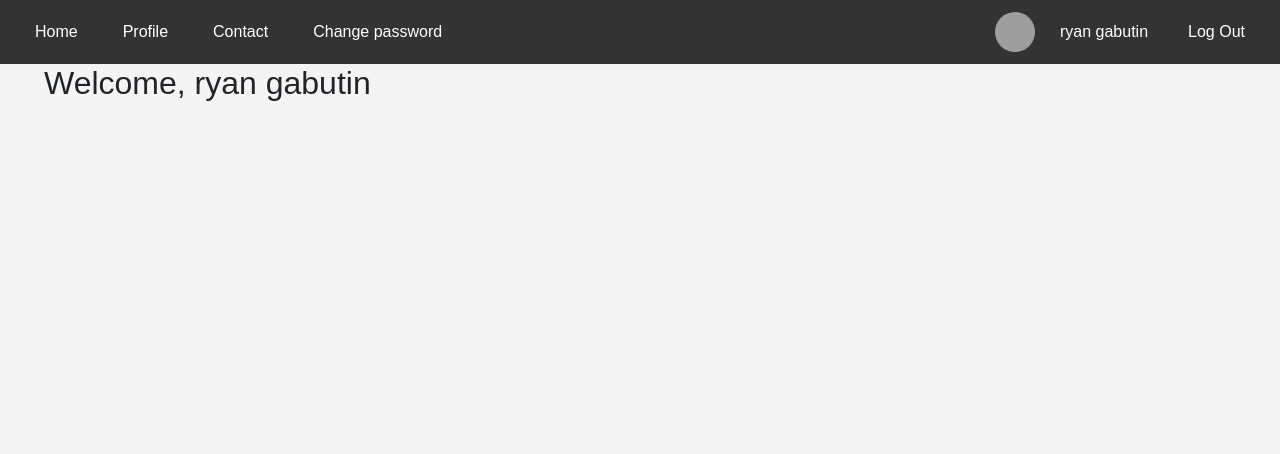
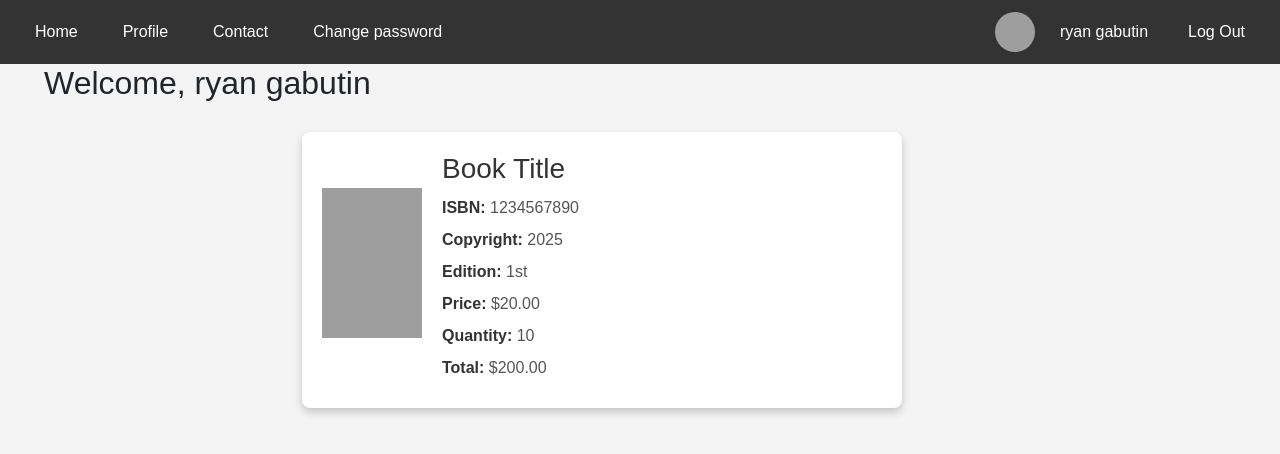
Before and after one commit to Jundel-Malazarte/Read-Scape-Books, a PHP site: page /dashboard.php in a window 1280 px wide. Shown: the top 454 px of the page. Run offline with PHP 8.4, Linux system fonts and the light colour scheme; a user stored in the database is signed in; data comes from the database, SQL or seed files in the repository; grey boxes are pictures that could not be loaded.

Commit message:
Adding book-card on dashboard

```diff
--- a/admin/admin.php
+++ b/admin/admin.php
@@ -181,7 +181,7 @@ $pass = isset($_COOKIE['pass']) ? $_COOKIE['pass'] : '';
     <!-- Container Box -->
     <div id="container">
         <form id="form-box" action="" method="post" autocomplete="off">
-            <h1>Admin Login</h1>
+            <h1>Admin L ogin</h1>
             <div class="input-text">
                 <input type="text" id="email" name="email" placeholder="Email" value="<?php echo $email; ?>" required/><br />
                 <input type="password" id="pass" name="pass" placeholder="Password" value="<?php echo $pass; ?>" required/><br />
--- a/dashboard.php
+++ b/dashboard.php
@@ -1,3 +1,8 @@
+<?php
+            @include 'db_connect.php';
+
+            session_start();
+?>
 <!DOCTYPE html>
 <html>
 
@@ -14,7 +19,6 @@
             margin: 0;
             font-family: Arial, sans-serif;
             background-color: #f4f4f4;
-            /* Light background for better contrast */
         }
 
         .navbar {
@@ -62,32 +66,23 @@
             margin-left: 2rem;
         }
 
-        /* Profile Card Styles */
         .profile-card {
             width: 400px;
-            /* Adjusted width */
             margin: 30px auto;
-            /* Centered with more top margin */
             padding: 20px;
             background-color: #fff;
-            /* White background for the card */
             border-radius: 8px;
             box-shadow: 0 4px 8px rgba(0, 0, 0, 0.2);
-            /* Subtle shadow effect */
         }
 
         .profile-card img {
             width: 120px;
-            /* Adjusted size */
             height: 120px;
             border-radius: 50%;
             object-fit: cover;
             margin-bottom: 15px;
-            /* Increased spacing */
             display: block;
-            /* Ensures proper margin */
             margin-left: 0;
-            /* Remove automatic margin */
         }
 
         .profile-card h2 {
@@ -108,21 +103,65 @@
             color: #333;
         }
 
-        /* Added container for aligning image and text to the left */
         .profile-content {
             display: flex;
             align-items: center;
-            /* Vertically align image and text */
         }
 
         .profile-content img {
             margin-right: 20px;
-            /* Add spacing between image and text */
         }
 
         .profile-details {
             text-align: left;
-            /* Align the text to the left */
+        }
+
+        .book-card {
+            width: 600px;
+            margin: 30px auto;
+            padding: 20px;
+            background-color: #fff;
+            border-radius: 8px;
+            box-shadow: 0 4px 8px rgba(0, 0, 0, 0.2);
+        }
+
+        .book-card img {
+            width: 100px;
+            height: 150px;
+            object-fit: cover;
+            margin-bottom: 15px;
+            display: block;
+        }
+
+        .book-card h3 {
+            margin-top: 0;
+            margin-bottom: 10px;
+            text-align: left;
+            color: #333;
+        }
+
+        .book-card p {
+            margin: 8px 0;
+            text-align: left;
+            color: #555;
+        }
+
+        .book-card strong {
+            font-weight: bold;
+            color: #333;
+        }
+
+        .book-content {
+            display: flex;
+            align-items: center;
+        }
+
+        .book-content img {
+            margin-right: 20px;
+        }
+
+        .book-details {
+            text-align: left;
         }
     </style>
 </head>
@@ -136,18 +175,14 @@
             <a href="changepass.php">Change password</a>
         </div>
         <div class="profile-info">
+
             <?php
-            @include 'db_connect.php';
-
-            session_start();
-
             if (!isset($_SESSION['id'])) {
-                // Redirect to login page if not logged in
                 header("Location: sign-in.php", true, 302);
                 exit();
             }
 
-            $user_id = $_SESSION['id']; // Get logged-in user's ID
+            $user_id = $_SESSION['id'];
 
             $sql = "SELECT fname, lname, profile_image FROM `users` WHERE id = ?";
             $stmt = mysqli_prepare($conn, $sql);
@@ -177,6 +212,20 @@
         <div class="form">
             <h2>Welcome, <?php echo $fname . " " . $lname; ?></h2>
         </div>
+        <div class="book-card">
+            <div class="book-content">
+                <img src="path/to/book_image.jpg" alt="Book Image">
+                <div class="book-details">
+                    <h3>Book Title</h3>
+                    <p><strong>ISBN:</strong> 1234567890</p>
+                    <p><strong>Copyright:</strong> 2025</p>
+                    <p><strong>Edition:</strong> 1st</p>
+                    <p><strong>Price:</strong> $20.00</p>
+                    <p><strong>Quantity:</strong> 10</p>
+                    <p><strong>Total:</strong> $200.00</p>
+                </div>
+            </div>
+        </div>
     </div>
 
 </body>
```
